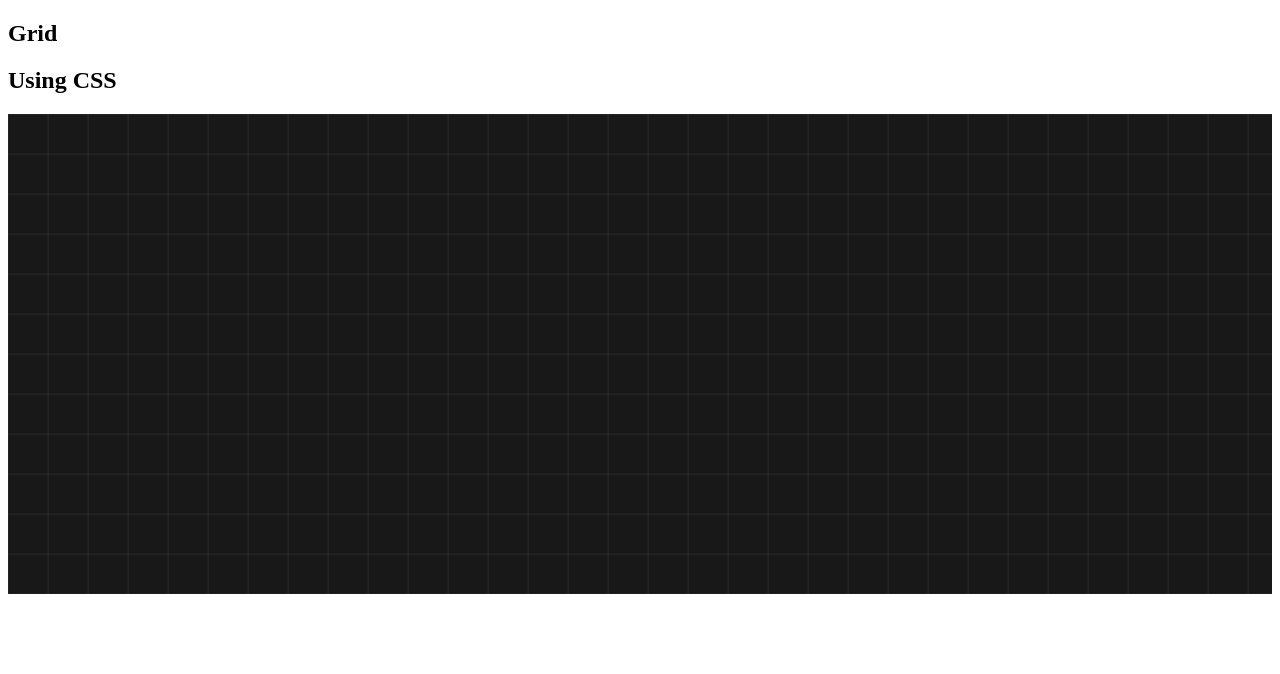
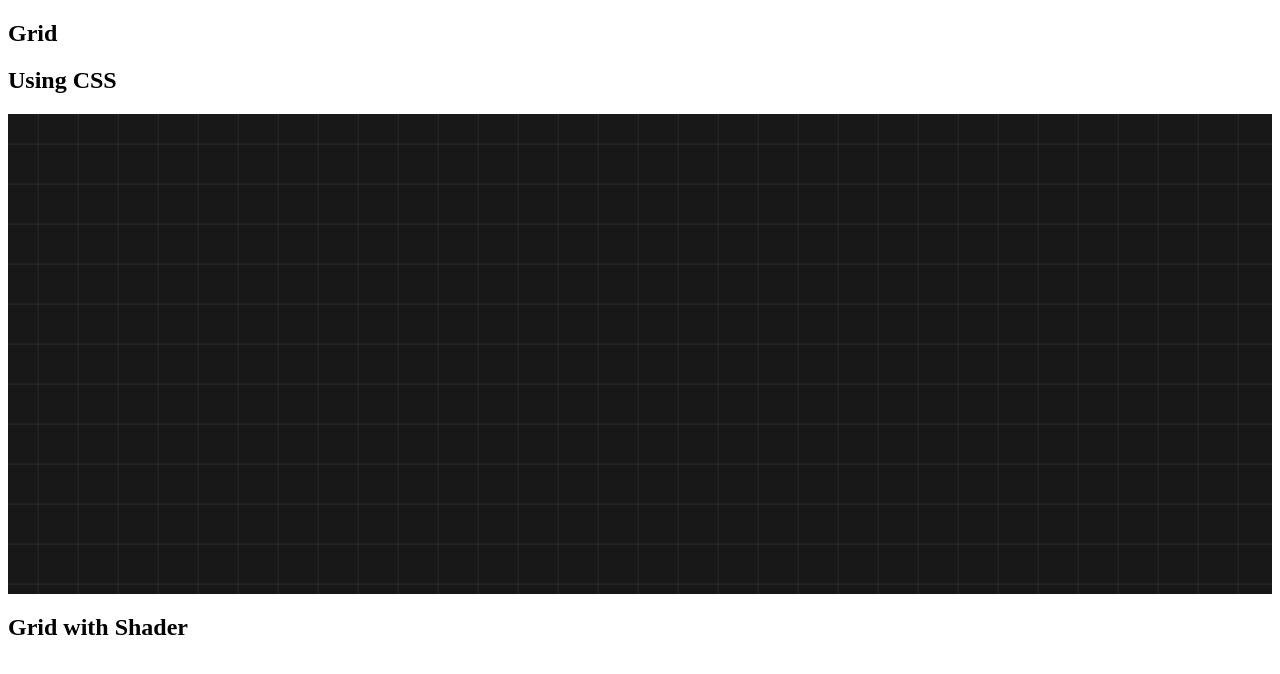
Before and after one commit to zehuac2/web-effects, a Next.js app: page /grid in a window 1280 px wide. Shown: the top 674 px of the page. Built offline with nearby package versions, Linux system fonts and the light colour scheme.

Commit message:
[feat] Setup grid with shader component

```diff
--- /dev/null
+++ b/app/grid/GridWithShader/GridWithShader.tsx
@@ -0,0 +1,16 @@
+/**
+ * TODO: read these arthicles
+ * - https://bgolus.medium.com/the-best-darn-grid-shader-yet-727f9278b9d8
+ * - https://infinitecanvas.cc/guide/lesson-005#texture-based
+ */
+function GridWithShader() {
+  return (
+    <section>
+      <h2>Grid with Shader</h2>
+    </section>
+  );
+}
+
+GridWithShader.displayName = 'GridWithShader';
+
+export default GridWithShader;
--- /dev/null
+++ b/app/grid/GridWithShader/index.ts
@@ -0,0 +1 @@
+export { default } from './GridWithShader';
--- a/app/grid/page.tsx
+++ b/app/grid/page.tsx
@@ -1,16 +1,17 @@
 import GridWithCSS from './GridWithCSS';
+import GridWithShader from './GridWithShader';
 
 import './page.scss';
 
 /**
  * Demonstrate how to implement grid
- * - TODO: Graphics context.
  */
 function GridPage() {
   return (
     <section>
       <h1>Grid</h1>
       <GridWithCSS />
+      <GridWithShader />
     </section>
   );
 }
```
